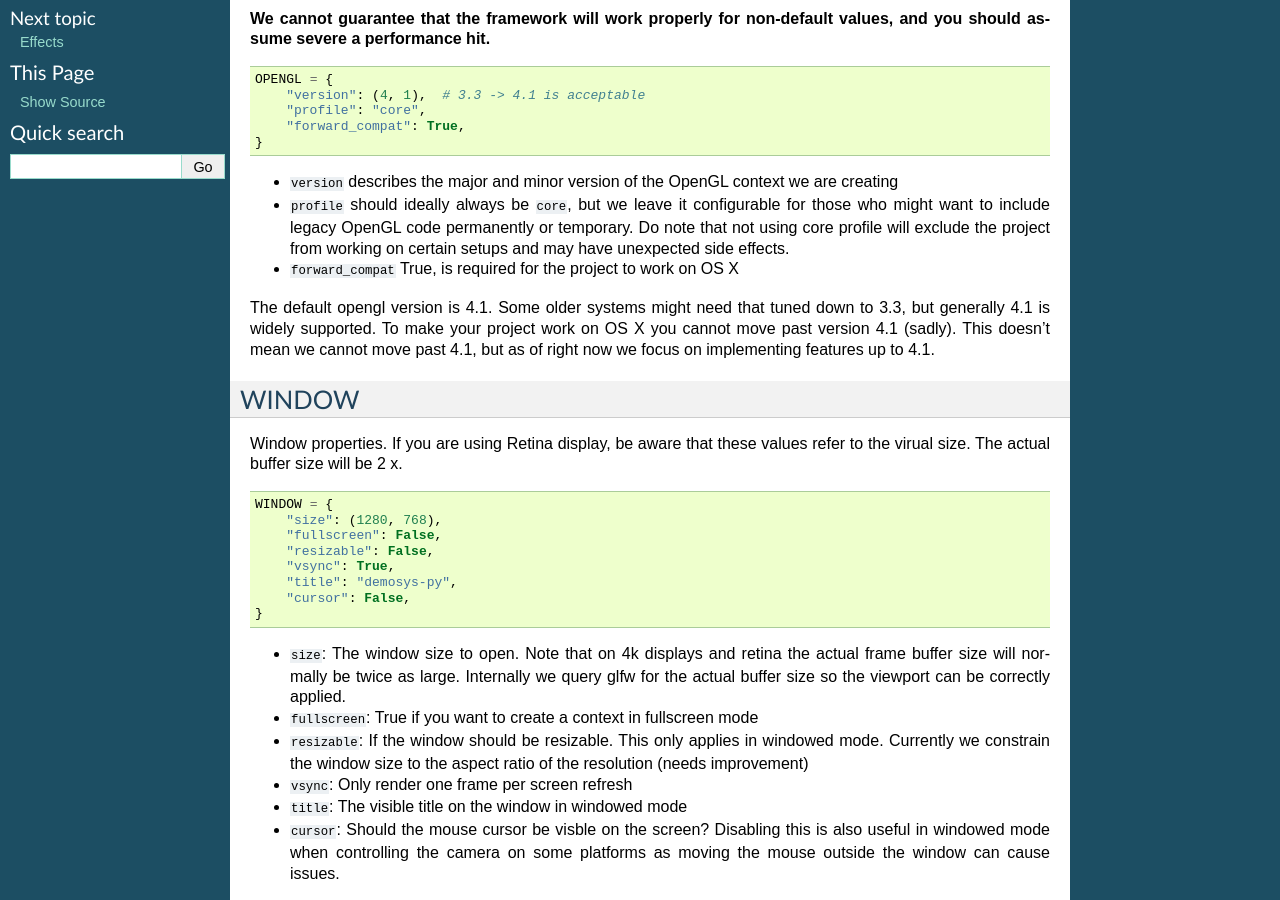
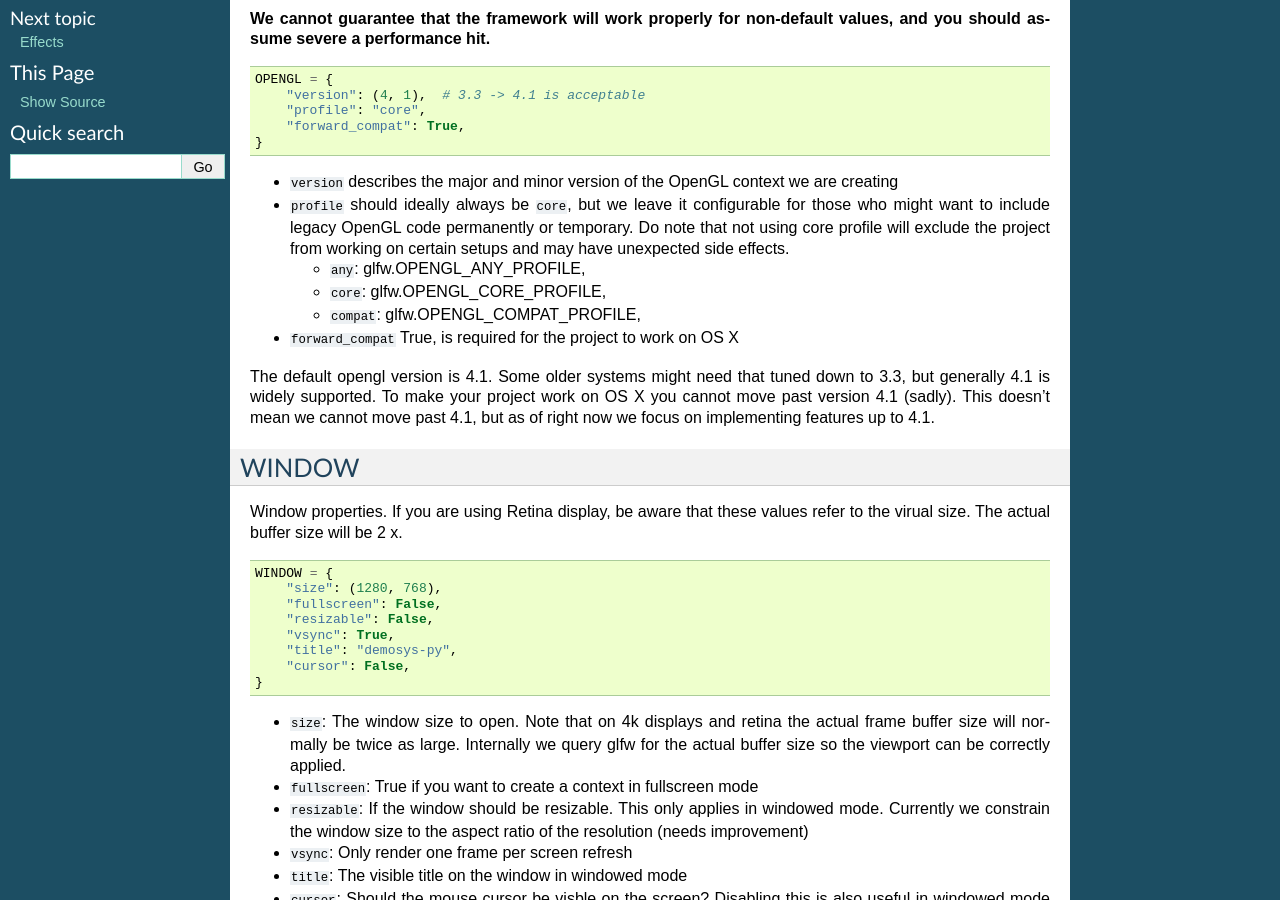
Before and after one commit to Contraz/demosys-py, a Sphinx documentation site: the page built from docs/source/settings.rst, in a window 1280 px wide and 900 px high, scrolled down 338 px. Built offline with Sphinx 7.4.7, drawn with Linux system fonts in a browser that asks for light colours.

Commit message:
Docs include all profile options in OPENGL

```diff
--- a/docs/source/settings.rst
+++ b/docs/source/settings.rst
@@ -35,6 +35,11 @@ and you should assume severe a performance hit.**
   those who might want to include legacy OpenGL code permanently or temporary. Do note that
   not using core profile will exclude the project from working on certain setups and may
   have unexpected side effects.
+
+  - ``any``: glfw.OPENGL_ANY_PROFILE,
+  - ``core``: glfw.OPENGL_CORE_PROFILE,
+  - ``compat``: glfw.OPENGL_COMPAT_PROFILE,
+
 - ``forward_compat`` True, is required for the project to work on OS X
 
 The default opengl version is 4.1. Some older systems might need that tuned down to 3.3,
```
